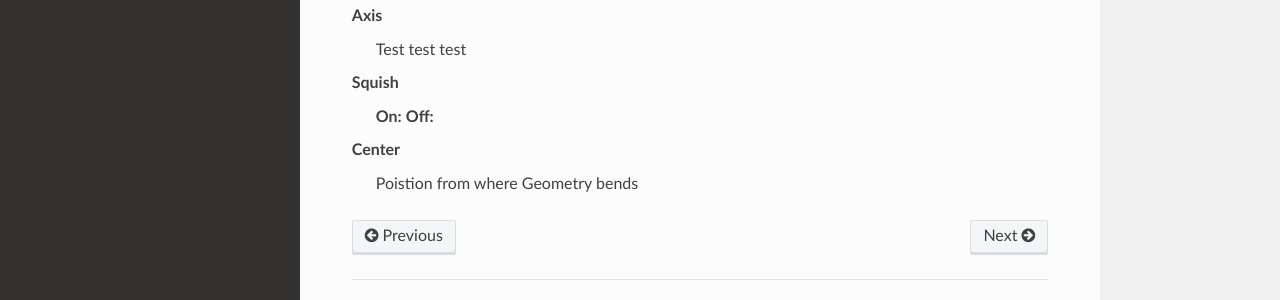
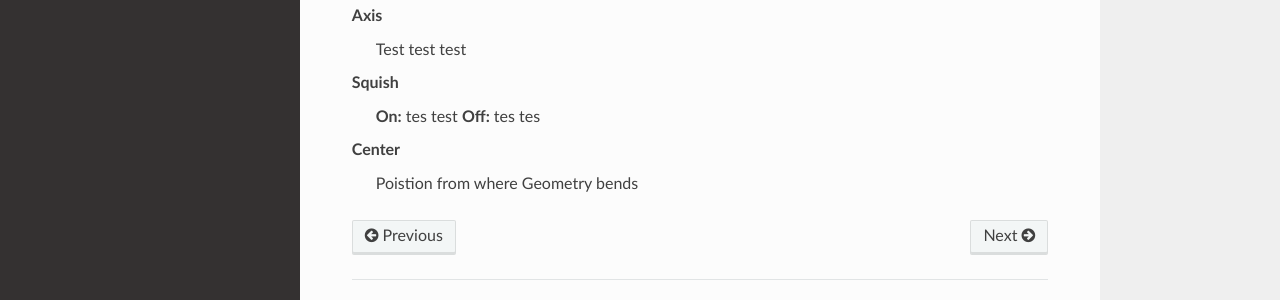
Before and after one commit to higgsas/higgsas_geo_nodes_manual, a Sphinx documentation site: the page built from docs/deformers.rst, in a window 1280 px wide and 900 px high, scrolled down 3741 px. Shown: the part 516-816 px from the top of the window. Built offline with Sphinx 7.4.7 and the Read the Docs theme 2.0.0, drawn with Linux system fonts in a browser that asks for light colours.

Commit message:
Update deformers.rst

```diff
--- a/docs/deformers.rst
+++ b/docs/deformers.rst
@@ -70,8 +70,8 @@ Axis
   Test test test
 
 Squish
-  **On:**
-  **Off:**
+  **On:** tes test
+  **Off:** tes tes
 
 Center
   Poistion from where Geometry bends
```
